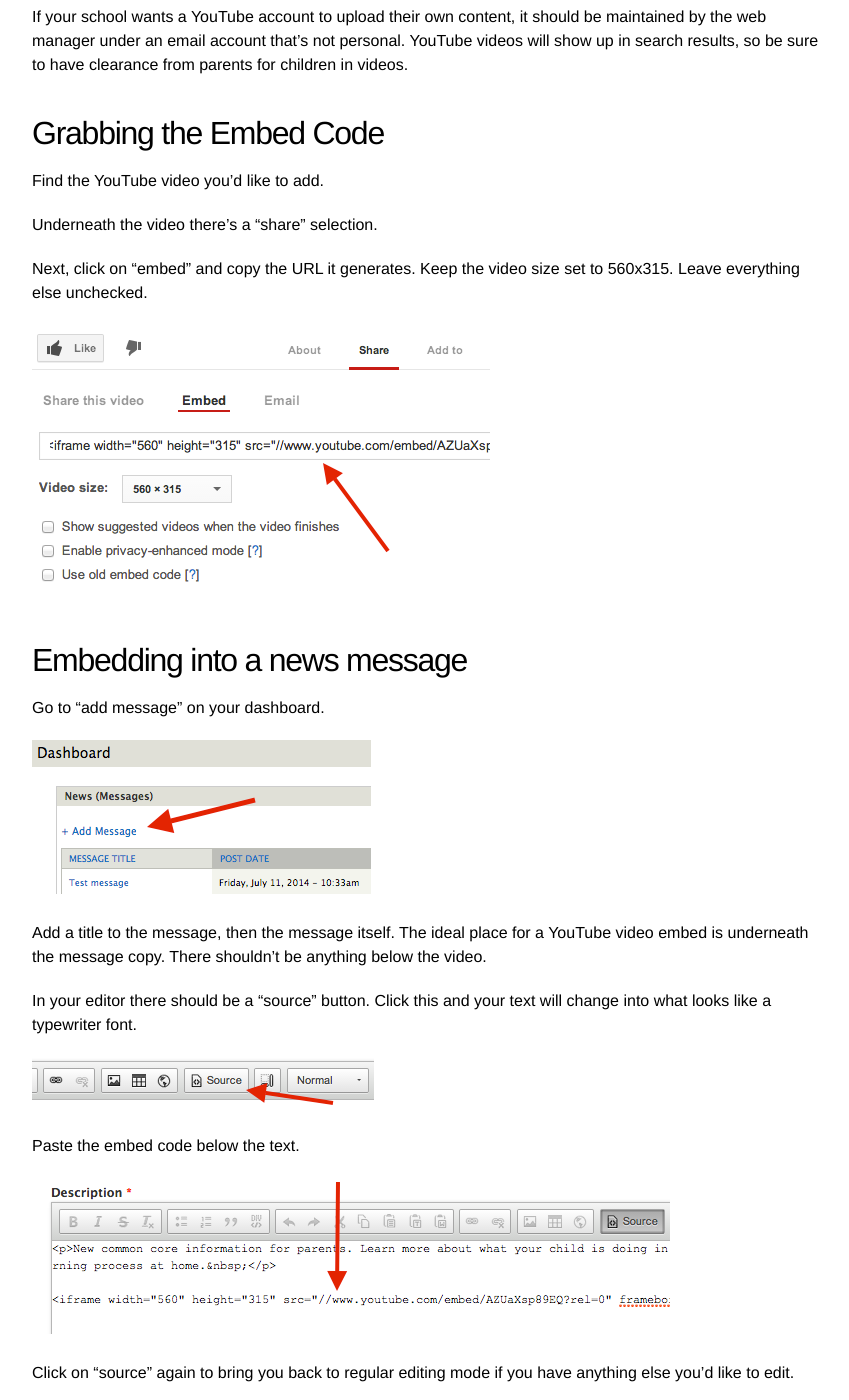
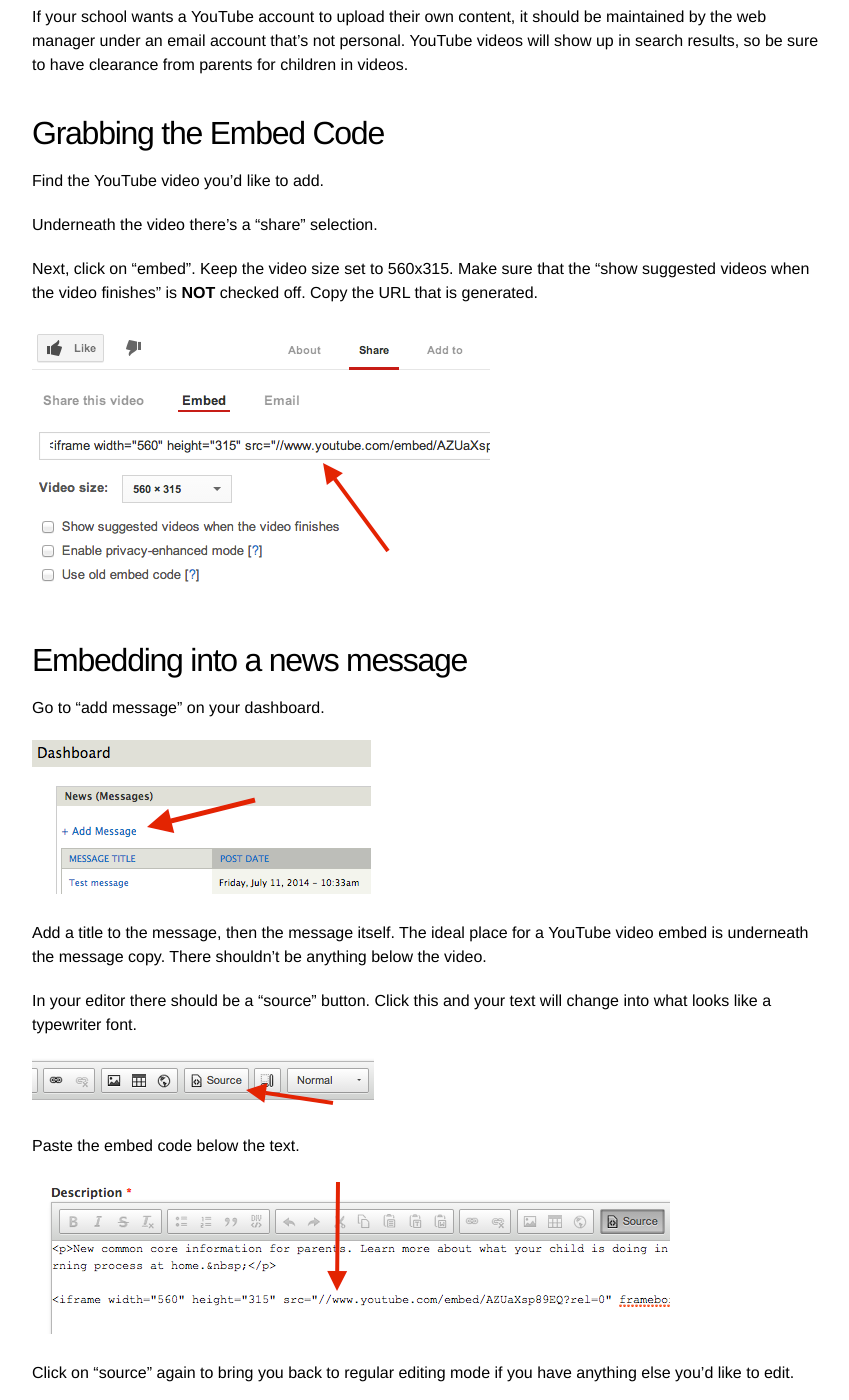
Before and after one commit to HCPSS/schoolsites-help, a Jekyll site: the page built from _posts/2014-07-15-embed-youtube.md, in a window 1280 px wide and 1400 px high, scrolled down 237 px. Shown: the whole window, without its empty margins (208-1057 px from the left). Built offline with Jekyll 4.4.1, drawn with Linux system fonts in a browser that asks for light colours; Markdown is read by kramdown in place of the engine named in the settings; some of the changed text lies outside the part shown.

Commit message:
added to hs section
updated protocols with what was taught in trainings

```diff
--- a/_posts/2014-07-15-embed-youtube.md
+++ b/_posts/2014-07-15-embed-youtube.md
@@ -14,7 +14,7 @@
 
 Underneath the video there's a "share" selection.
 
-Next, click on "embed" and copy the URL it generates. Keep the video size set to 560x315. Leave everything else unchecked.
+Next, click on "embed". Keep the video size set to 560x315. Make sure that the "show suggested videos when the video finishes" is **NOT** checked off. Copy the URL that is generated.
 
 ![share option](/schoolsites-help/images/youtube/embed-code.png)
 
@@ -36,8 +36,6 @@
 
 Click on "source" again to bring you back to regular editing mode if you have anything else you'd like to edit.
 
-<blockquote>
-  <p><strong>Note:</strong> this process is the same for news messages, page sections, and basic pages.</p>
-</blockquote>
+> **Note:** This process is the same for news messages, page sections (ES/MS sites), and basic pages.
 
 Don't forget to save your changes!
```
Also changed, not shown: other parts of _posts/2014-07-15-embed-youtube.md (+1 -1 lines).
